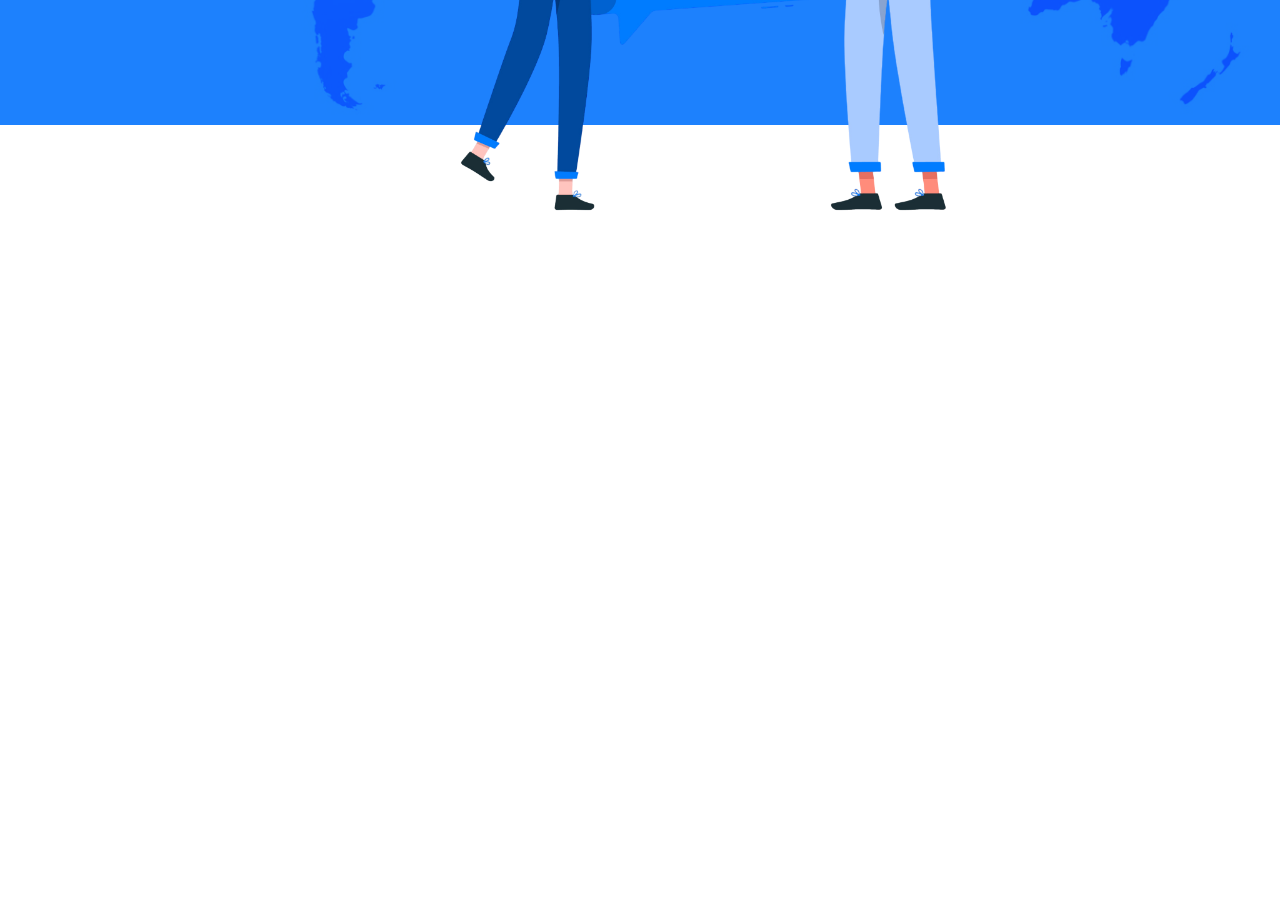
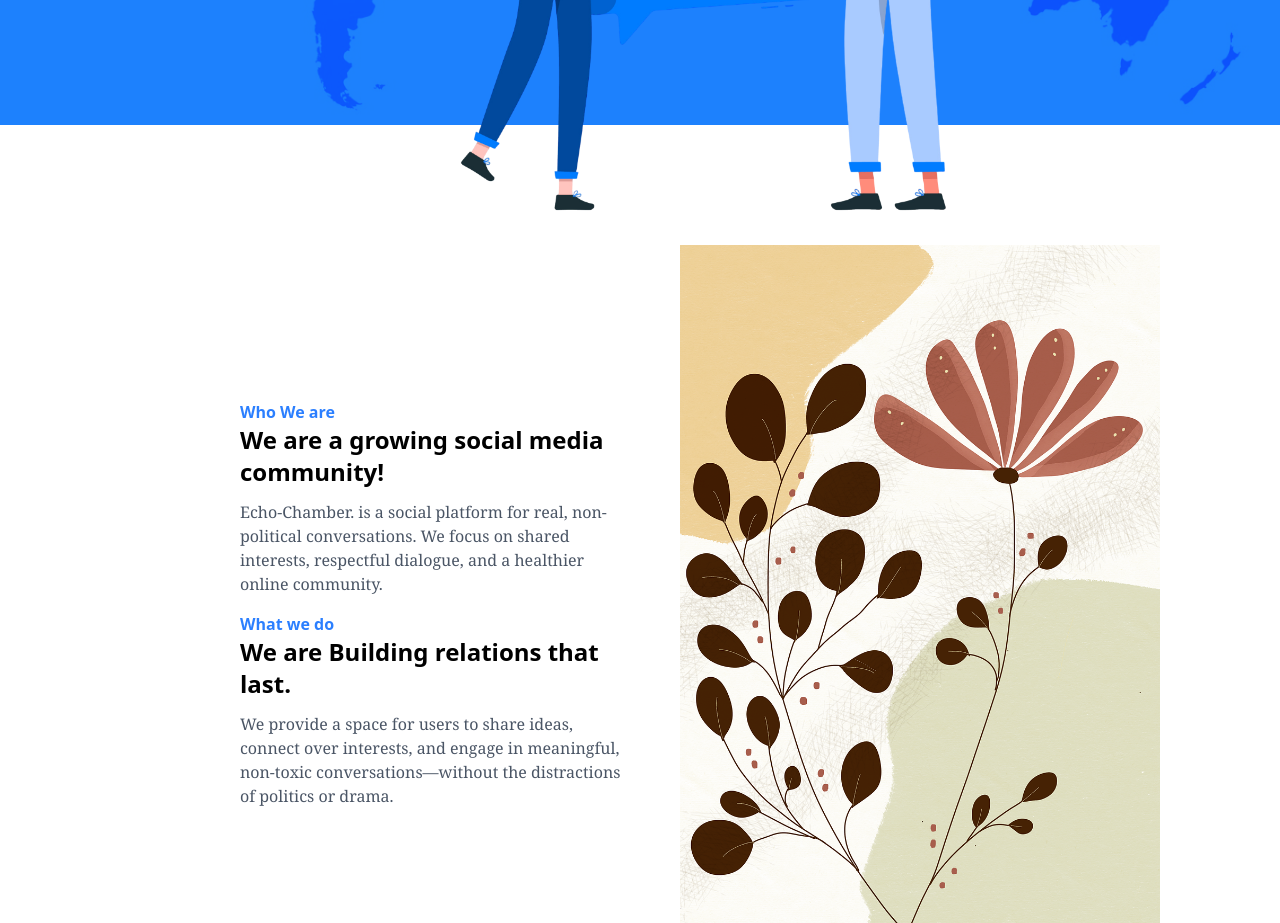
Before and after one commit to morespace-bit/echo-chamber, a React (Vite) app: page / in a window 1280 px wide. Shown: the part 700-1623 px from the top of the page. Before the commit the page ends 1046 px from the top, so only its background shows below. Built offline with nearby package versions, Linux system fonts and the light colour scheme; no server answers.

Commit message:
added the why join us section

```diff
--- a/src/App.jsx
+++ b/src/App.jsx
@@ -4,12 +4,14 @@ import SNavBar from "./components/Social/SNavBar";
 import Feed from "./components/Social/Feed";
 import HomeNav from "./components/Home/HomeNav";
 import Hero from "./components/Home/Hero";
+import WhyJoin from "./components/Home/WhyJoin";
 
 function App() {
   return (
     <>
       <HomeNav />
       <Hero />
+      <WhyJoin />
     </>
   );
 }
--- a/src/components/Home/HomeNav.jsx
+++ b/src/components/Home/HomeNav.jsx
@@ -6,7 +6,7 @@ function HomeNav() {
   return (
     <>
       {/* main container */}
-      <div className="flex items-center justify-between p-3 bg-blue-800 md:px-10 cursor-pointer shadow-2xl shadow-blue-800">
+      <div className="flex items-center justify-between p-3 bg-blue-800 md:px-10 cursor-pointer shadow-2xl shadow-blue-800 sticky top-0 z-10">
         {/* for logo */}
         <div className="flex gap-2 items-center">
           <img src="/Main-logo.png" alt="" className="w-10 md:w-15" />
--- /dev/null
+++ b/src/components/Home/WhyJoin.jsx
@@ -0,0 +1,39 @@
+export default function WhyJoin() {
+  return (
+    <>
+      <div className="bg-white min-h-120 flex flex-col md:flex-row relative z-[-1] justify-center items-center">
+        <div className="flex flex-col gap-4 md:w-140">
+          {/* text for who we are */}
+          <div className="flex px-4 md:pl-40 flex-col text-left mt-8 md:mt-40">
+            <p className="font-semibold text-blue-500">Who We are</p>
+            <p className="font-semibold text-2xl text-black">
+              We are a growing social media community!
+            </p>
+            <p className="font-serif mt-3 text-gray-600">
+              Echo-Chamber. is a social platform for real, non-political
+              conversations. We focus on shared interests, respectful dialogue,
+              and a healthier online community.
+            </p>
+          </div>
+
+          {/* text for what we do */}
+
+          <div className="flex  px-4 md:pl-40 flex-col text-left">
+            <p className="font-semibold text-blue-500">What we do</p>
+            <p className="font-semibold text-2xl text-black">
+              We are Building relations that last.
+            </p>
+            <p className="font-serif mt-3 text-gray-600">
+              We provide a space for users to share ideas, connect over
+              interests, and engage in meaningful, non-toxic
+              conversations—without the distractions of politics or drama.
+            </p>
+          </div>
+        </div>
+        <div className="mt-30 px-10">
+          <img src="/flower.png" alt="" className="w-120" />
+        </div>
+      </div>
+    </>
+  );
+}
--- a/src/components/Social/Comment.jsx
+++ b/src/components/Social/Comment.jsx
@@ -19,7 +19,7 @@ export default function Comment({ userData, postId, open, close }) {
   const getComment = async () => {
     const pcommentRef = collection(db, "Post", postId, "comment");
     const q = query(pcommentRef, orderBy("Timestamp", "desc"));
-    const res = await getDocs(pcommentRef);
+    const res = await getDocs(q);
     const data = res.docs.map((doc) => ({
       ...doc.data(),
       id: doc.id,
```
Also changed, not shown: public/flower.png (added).
